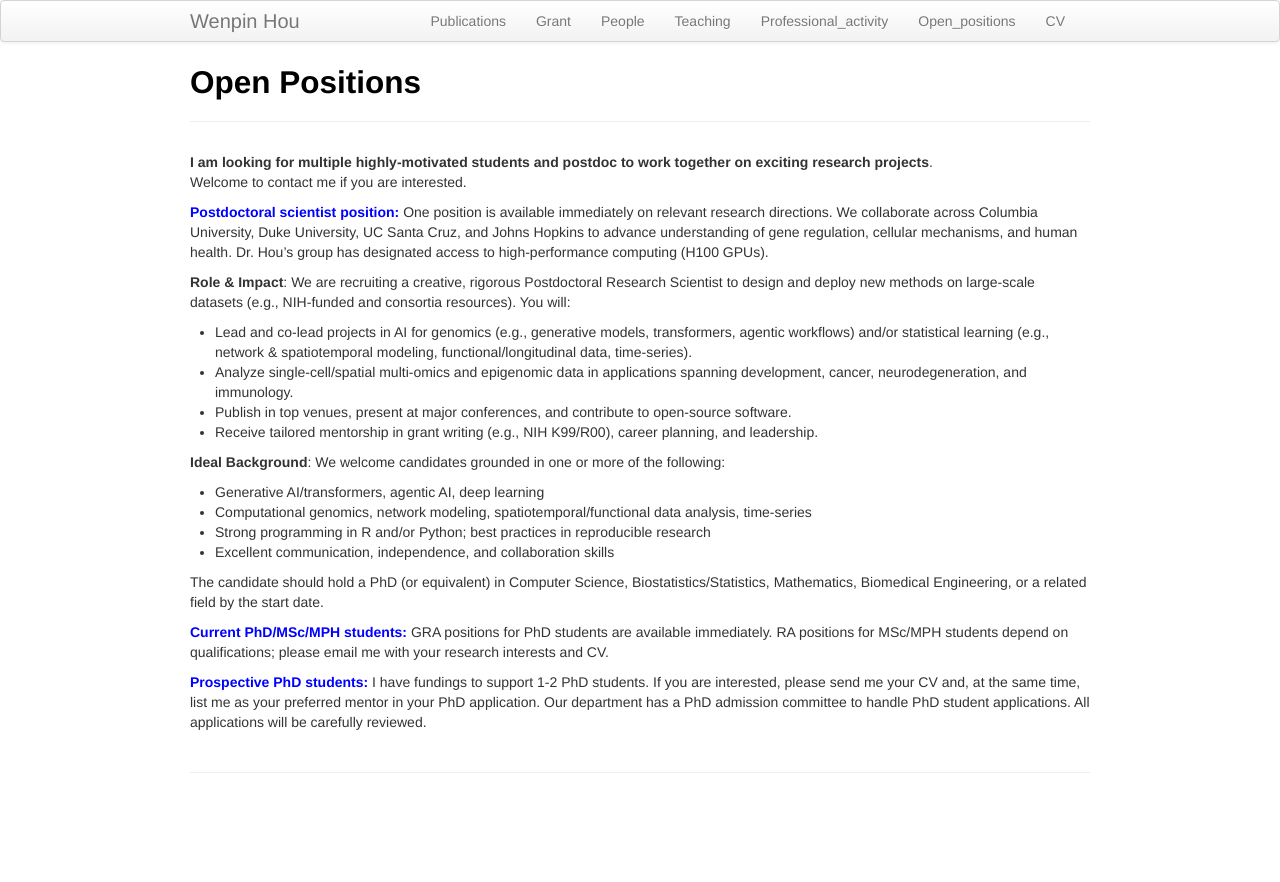
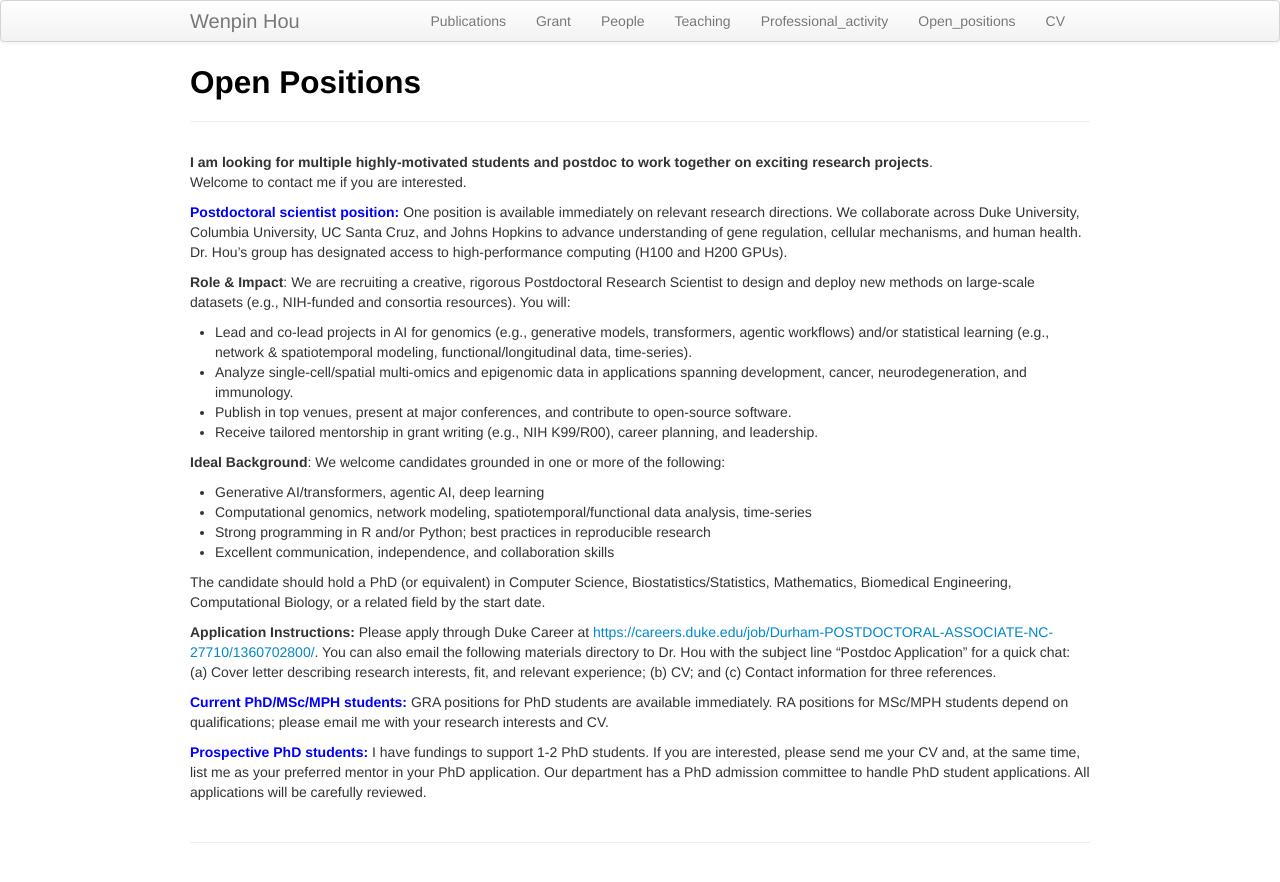
Before and after one commit to Winnie09/Wenpin_Hou, a Jekyll site: the page built from pages/open_positions.md, in a window 1280 px wide. Shown: the top 882 px of the page. Built offline with Jekyll 4.4.1, drawn with Linux system fonts in a browser that asks for light colours.

Commit message:
publications.md

```diff
--- a/pages/open_positions.md
+++ b/pages/open_positions.md
@@ -6,8 +6,7 @@ title: Open Positions
 **I am looking for multiple highly-motivated students and postdoc to work together on exciting research projects**.
 Welcome to contact me if you are interested.
 
-
-**<span style="color: blue;"> Postdoctoral scientist position: </span>**  One position is available immediately on relevant research directions. We collaborate across Columbia University, Duke University, UC Santa Cruz, and Johns Hopkins to advance understanding of gene regulation, cellular mechanisms, and human health. Dr. Hou’s group has designated access to high-performance computing (H100 GPUs).
+**<span style="color: blue;"> Postdoctoral scientist position: </span>**  One position is available immediately on relevant research directions. We collaborate across Duke University, Columbia University, UC Santa Cruz, and Johns Hopkins to advance understanding of gene regulation, cellular mechanisms, and human health. Dr. Hou’s group has designated access to high-performance computing (H100 and H200 GPUs).
 
 **Role & Impact**: We are recruiting a creative, rigorous Postdoctoral Research Scientist to design and deploy new methods on large-scale datasets (e.g., NIH-funded and consortia resources). You will:
 
@@ -23,9 +22,10 @@ Welcome to contact me if you are interested.
 - Strong programming in R and/or Python; best practices in reproducible research
 - Excellent communication, independence, and collaboration skills
 
-The candidate should hold a PhD (or equivalent) in Computer Science, Biostatistics/Statistics, Mathematics, Biomedical Engineering, or a related field by the start date.
+The candidate should hold a PhD (or equivalent) in Computer Science, Biostatistics/Statistics, Mathematics, Biomedical Engineering, Computational Biology, or a related field by the start date.
 
-
+**Application Instructions:**
+Please apply through Duke Career at [https://careers.duke.edu/job/Durham-POSTDOCTORAL-ASSOCIATE-NC-27710/1360702800/](https://careers.duke.edu/job/Durham-POSTDOCTORAL-ASSOCIATE-NC-27710/1360702800/). You can also email the following materials directory to Dr. Hou with the subject line “Postdoc Application” for a quick chat: (a) Cover letter describing research interests, fit, and relevant experience; (b) CV; and (c) Contact information for three references.
 
 **<span style="color: blue;"> Current PhD/MSc/MPH students: </span>**  GRA positions for PhD students are available immediately. RA positions for MSc/MPH students depend on qualifications; please email me with your research interests and CV.
 
```
